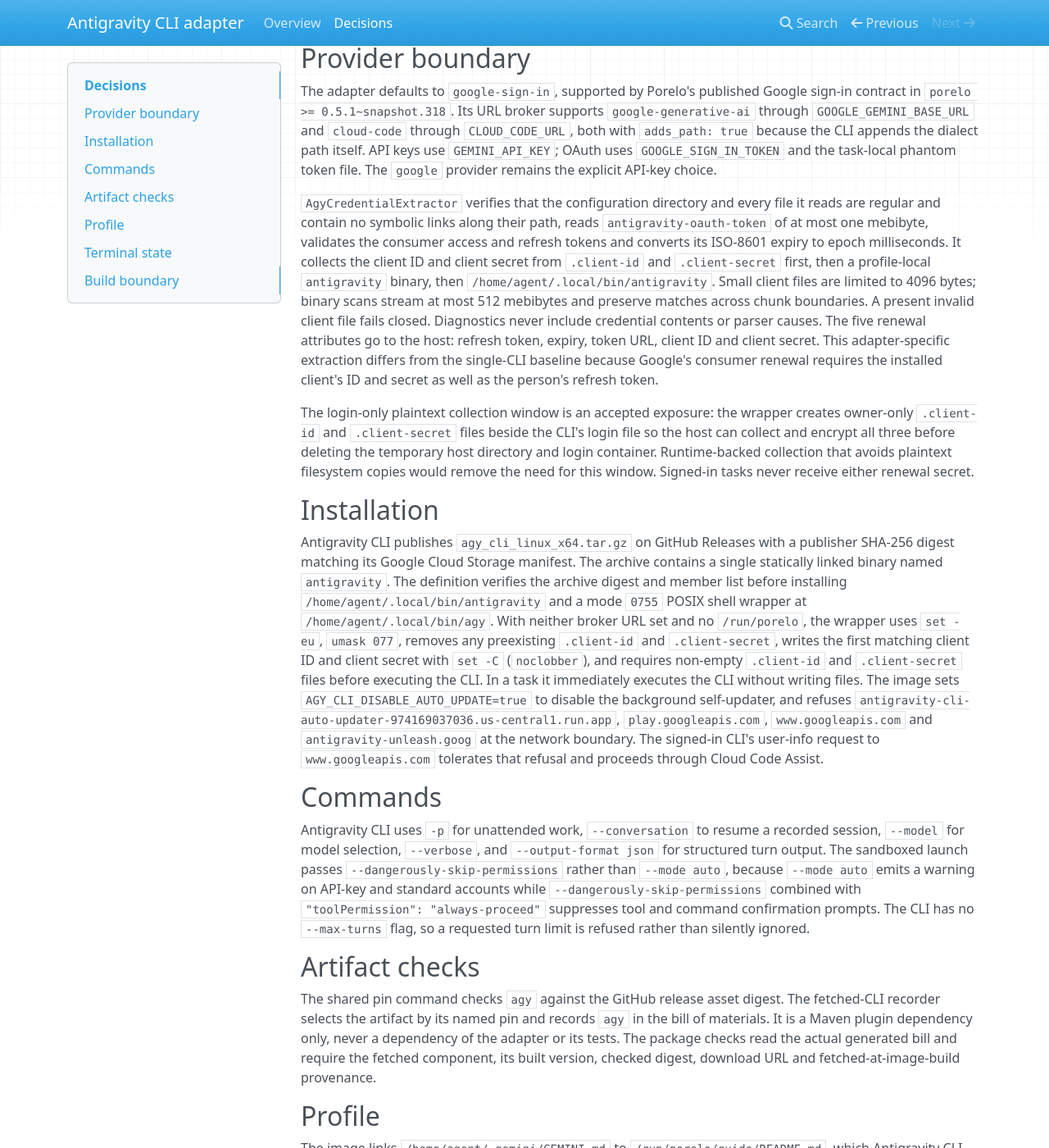
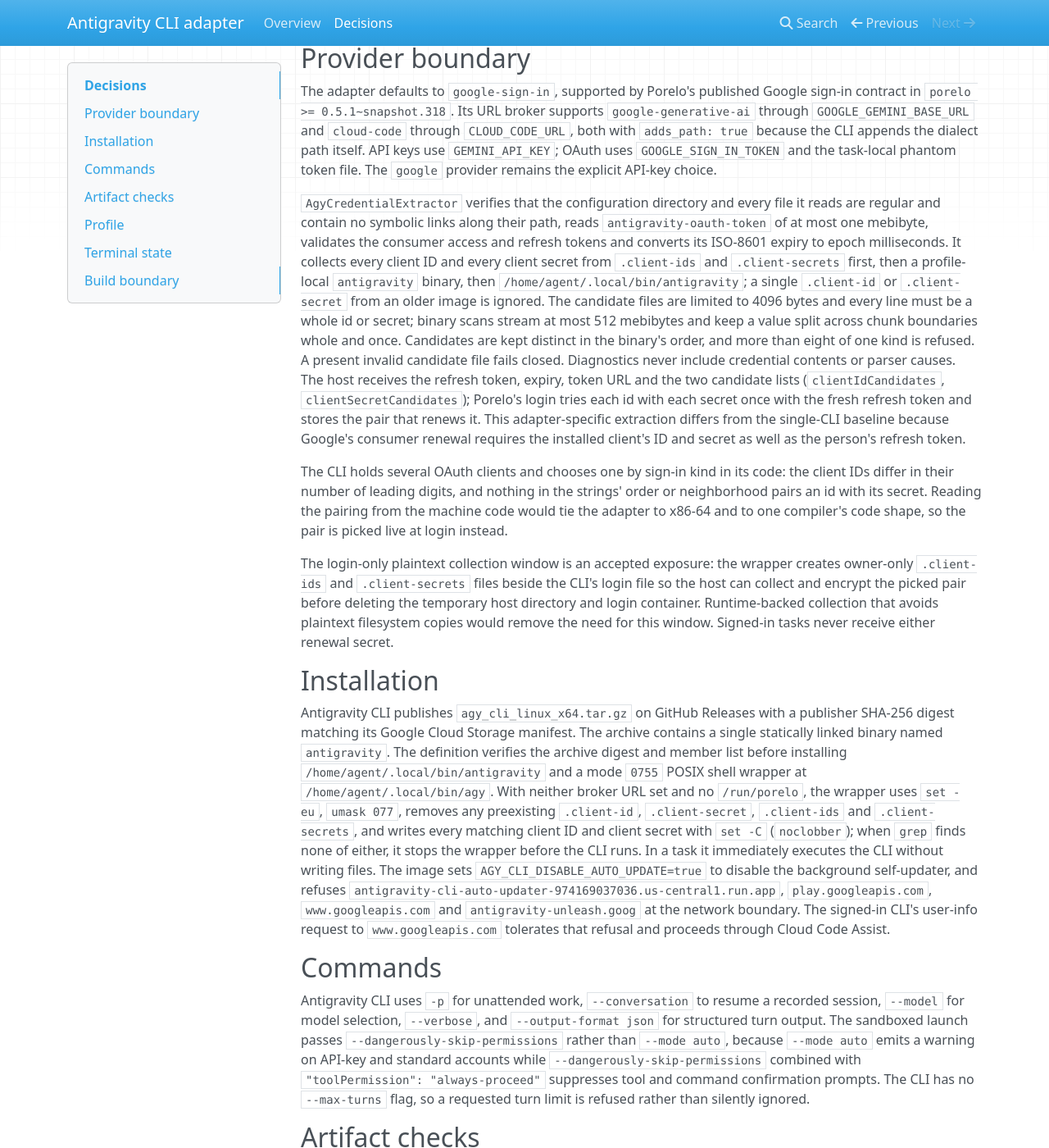
Before and after one commit to porelo-ai/porelo-agy, an MkDocs documentation site: the page built from doc/decisions.md, in a window 1280 px wide and 1400 px high, scrolled down 546 px. Shown: the whole window at 82% size. Built offline with MkDocs 1.6.1, drawn with Linux system fonts in a browser that asks for light colours; nearby versions of some CDN libraries.

Commit message:
Hand every OAuth client of the CLI to the login's pick
Assisted-by: Claude Code, claude-opus-5-5
Assisted-by: Antigravity CLI, gemini-4-argon-high

```diff
--- a/doc/decisions.md
+++ b/doc/decisions.md
@@ -22,18 +22,27 @@ explicit API-key choice.
 `AgyCredentialExtractor` verifies that the configuration directory and every file it reads are
 regular and contain no symbolic links along their path, reads `antigravity-oauth-token` of at most
 one mebibyte, validates the consumer access and refresh tokens and converts its ISO-8601 expiry to
-epoch milliseconds. It collects the client ID and client secret from `.client-id` and `.client-secret`
-first, then a profile-local `antigravity` binary, then `/home/agent/.local/bin/antigravity`. Small
-client files are limited to 4096 bytes; binary scans stream at most 512 mebibytes and preserve matches
-across chunk boundaries. A present invalid client file fails closed. Diagnostics never include
-credential contents or parser causes. The five renewal attributes go to the host: refresh token,
-expiry, token URL, client ID and client secret. This adapter-specific extraction differs from the
-single-CLI baseline because Google's consumer renewal requires the installed client's ID and secret
-as well as the person's refresh token.
+epoch milliseconds. It collects every client ID and every client secret from `.client-ids` and
+`.client-secrets` first, then a profile-local `antigravity` binary, then
+`/home/agent/.local/bin/antigravity`; a single `.client-id` or `.client-secret` from an older image is
+ignored. The candidate files are limited to 4096 bytes and every line must be a whole id or secret;
+binary scans stream at most 512 mebibytes and keep a value split across chunk boundaries whole and
+once. Candidates are kept distinct in the binary's order, and more than eight of one kind is refused.
+A present invalid candidate file fails closed. Diagnostics never include credential contents or parser
+causes. The host receives the refresh token, expiry, token URL and the two candidate lists
+(`clientIdCandidates`, `clientSecretCandidates`); Porelo's login tries each id with each secret once
+with the fresh refresh token and stores the pair that renews it. This adapter-specific extraction
+differs from the single-CLI baseline because Google's consumer renewal requires the installed client's
+ID and secret as well as the person's refresh token.
+
+The CLI holds several OAuth clients and chooses one by sign-in kind in its code: the client IDs differ
+in their number of leading digits, and nothing in the strings' order or neighborhood pairs an id with
+its secret. Reading the pairing from the machine code would tie the adapter to x86-64 and to one
+compiler's code shape, so the pair is picked live at login instead.
 
 The login-only plaintext collection window is an accepted exposure: the wrapper creates owner-only
-`.client-id` and `.client-secret` files beside the CLI's login file so the host can collect and
-encrypt all three before deleting the temporary host directory and login container. Runtime-backed
+`.client-ids` and `.client-secrets` files beside the CLI's login file so the host can collect and
+encrypt the picked pair before deleting the temporary host directory and login container. Runtime-backed
 collection that avoids plaintext filesystem copies would remove the need for this window. Signed-in
 tasks never receive either renewal secret.
 
@@ -44,9 +53,9 @@ digest matching its Google Cloud Storage manifest. The archive contains a single
 binary named `antigravity`. The definition verifies the archive digest and member list before
 installing `/home/agent/.local/bin/antigravity` and a mode `0755` POSIX shell wrapper at
 `/home/agent/.local/bin/agy`. With neither broker URL set and no `/run/porelo`, the wrapper uses
-`set -eu`, `umask 077`, removes any preexisting `.client-id` and `.client-secret`, writes the first
-matching client ID and client secret with `set -C` (`noclobber`), and requires non-empty `.client-id`
-and `.client-secret` files before executing the CLI. In a task it immediately executes the CLI
+`set -eu`, `umask 077`, removes any preexisting `.client-id`, `.client-secret`, `.client-ids` and
+`.client-secrets`, and writes every matching client ID and client secret with `set -C` (`noclobber`);
+when `grep` finds none of either, it stops the wrapper before the CLI runs. In a task it immediately executes the CLI
 without writing files.
 The image sets `AGY_CLI_DISABLE_AUTO_UPDATE=true` to disable the background self-updater, and
 refuses `antigravity-cli-auto-updater-974169037036.us-central1.run.app`, `play.googleapis.com`,
```
Also changed, not shown: CHANGELOG.md (+8 -2 lines), doc/index.md (+7 -5 lines), issues/AG03-The-Sign-In-s-Client-Is-Picked-Not-Guessed.md (added, +54 -0 lines), issues/README.md (+6 -0 lines), src/main/resources/agent/agy.yaml (+3 -5 lines), 4 other files.
